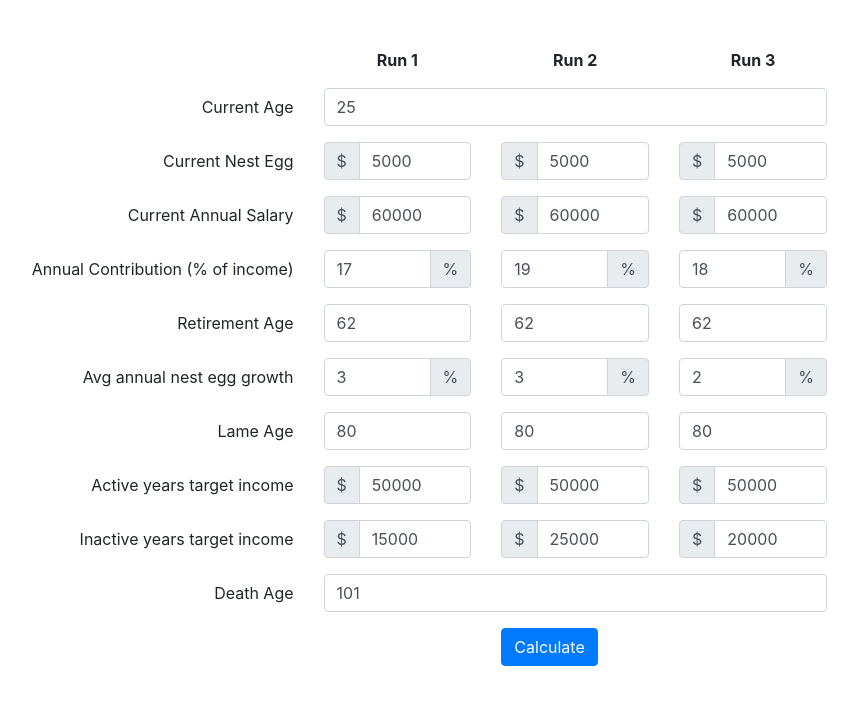
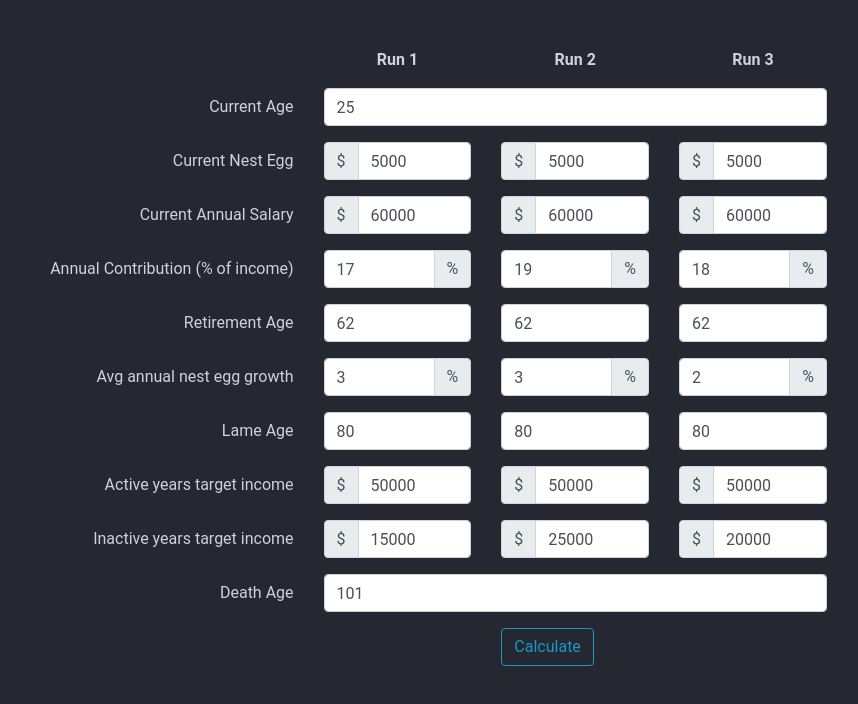
Before and after one commit to sa7mon/retirement-calc, a plain HTML site: page index.html in a window 1280 px wide. Shown: the whole page, without its empty margins (47-905 px from the left). Drawn offline with nearby package versions, Linux system fonts and the light colour scheme.

Commit message:
Start integrating dark theme

```diff
--- a/index.css
+++ b/index.css
@@ -1,3 +1,21 @@
+body {
+    background-color: rgb(37, 40, 48);
+    /*color: white;*/
+    color: rgb(207, 210, 218);
+    font-family: "Roboto", "Helvetica Neue", Helvetica, Arial, sans-serif;
+}
+
+h2 {
+    color: white;
+}
+
+button.btn-primary {
+    color: #1997c6;
+    background-color: transparent;
+    background-image: none;
+    border-color: #1997c6;
+}
+
 .hidden {
     display: none;
 }
```
